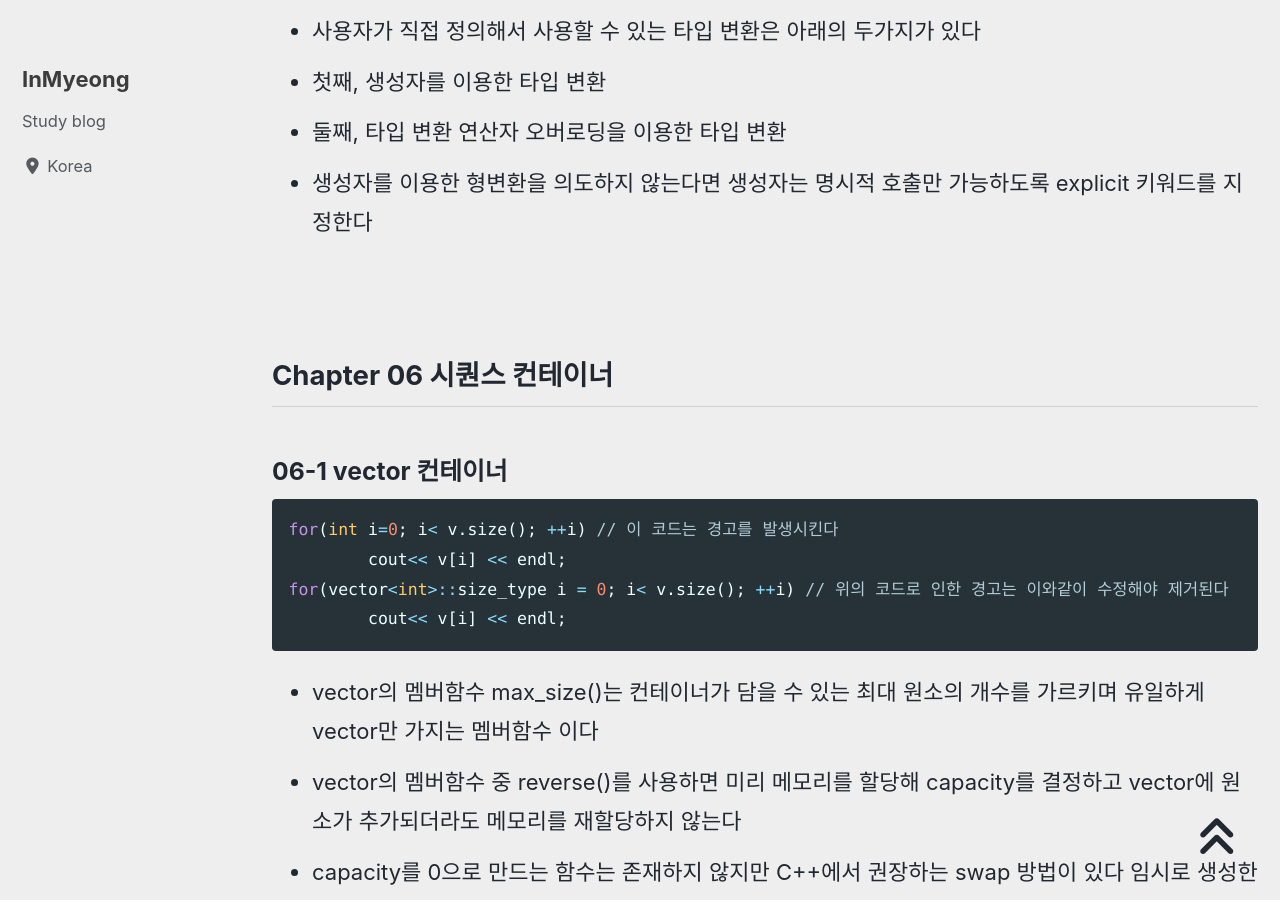
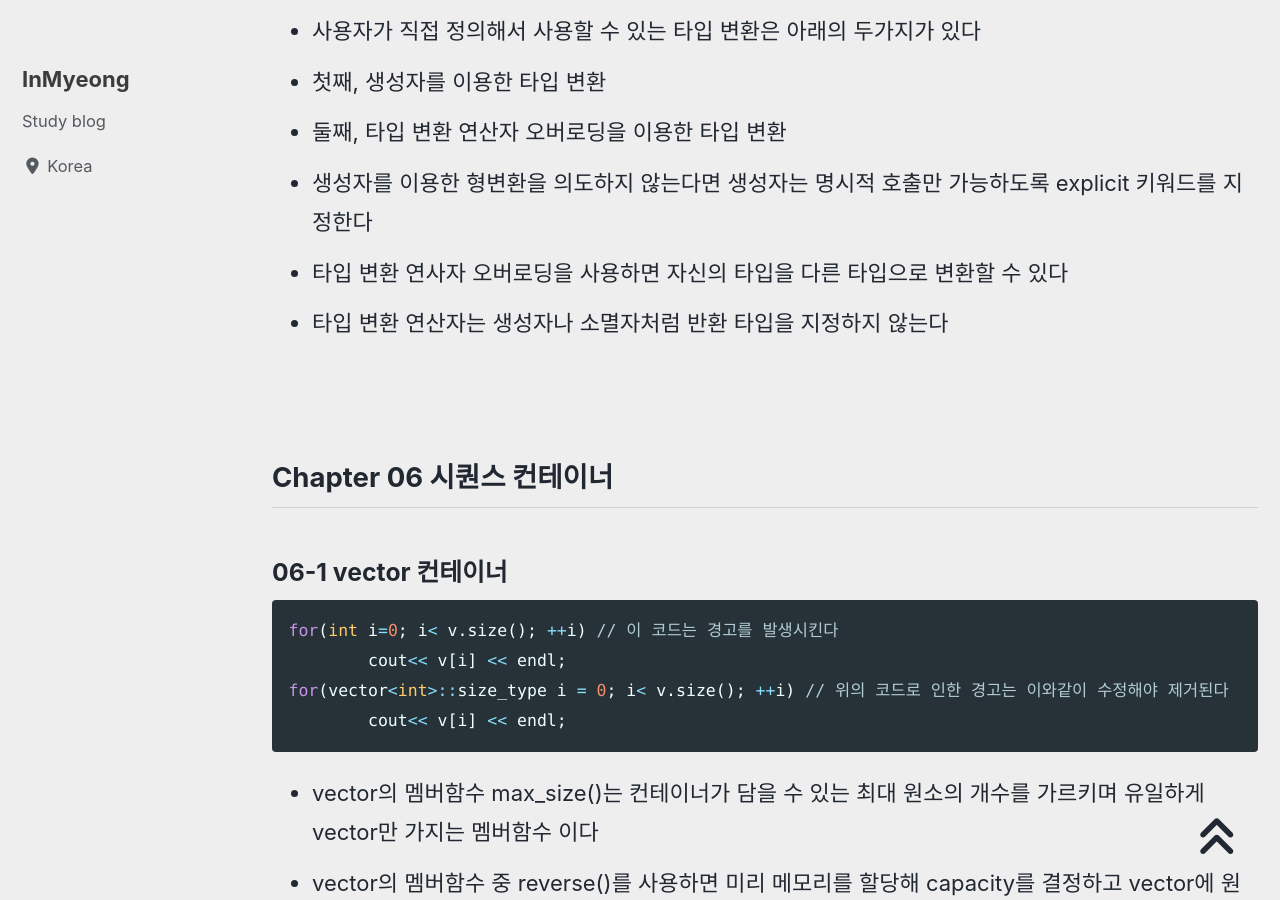
Before and after one commit to devMyeong/devMyeong.github.io, a Jekyll site: the page built from _posts/stl/2021-08-12-cpp-stl.md, in a window 1280 px wide and 900 px high, scrolled down 2866 px. Built offline with Jekyll 4.4.1, drawn with Linux system fonts in a browser that asks for light colours; cached includes are drawn as plain includes; nearby versions of some CDN libraries; some web fonts are replaced; comment, search, counter and statistics services are not loaded.

Commit message:
update stl chapter 01-7

```diff
--- a/_posts/stl/2021-08-12-cpp-stl.md
+++ b/_posts/stl/2021-08-12-cpp-stl.md
@@ -52,6 +52,8 @@ last_modified_at: 2021-08-24
 - 첫째, 생성자를 이용한 타입 변환
 - 둘째, 타입 변환 연산자 오버로딩을 이용한 타입 변환
 - 생성자를 이용한 형변환을 의도하지 않는다면 생성자는 명시적 호출만 가능하도록 explicit 키워드를 지정한다
+- 타입 변환 연사자 오버로딩을 사용하면 자신의 타입을 다른 타입으로 변환할 수 있다
+- 타입 변환 연산자는 생성자나 소멸자처럼 반환 타입을 지정하지 않는다
 
 <br>
 
```
